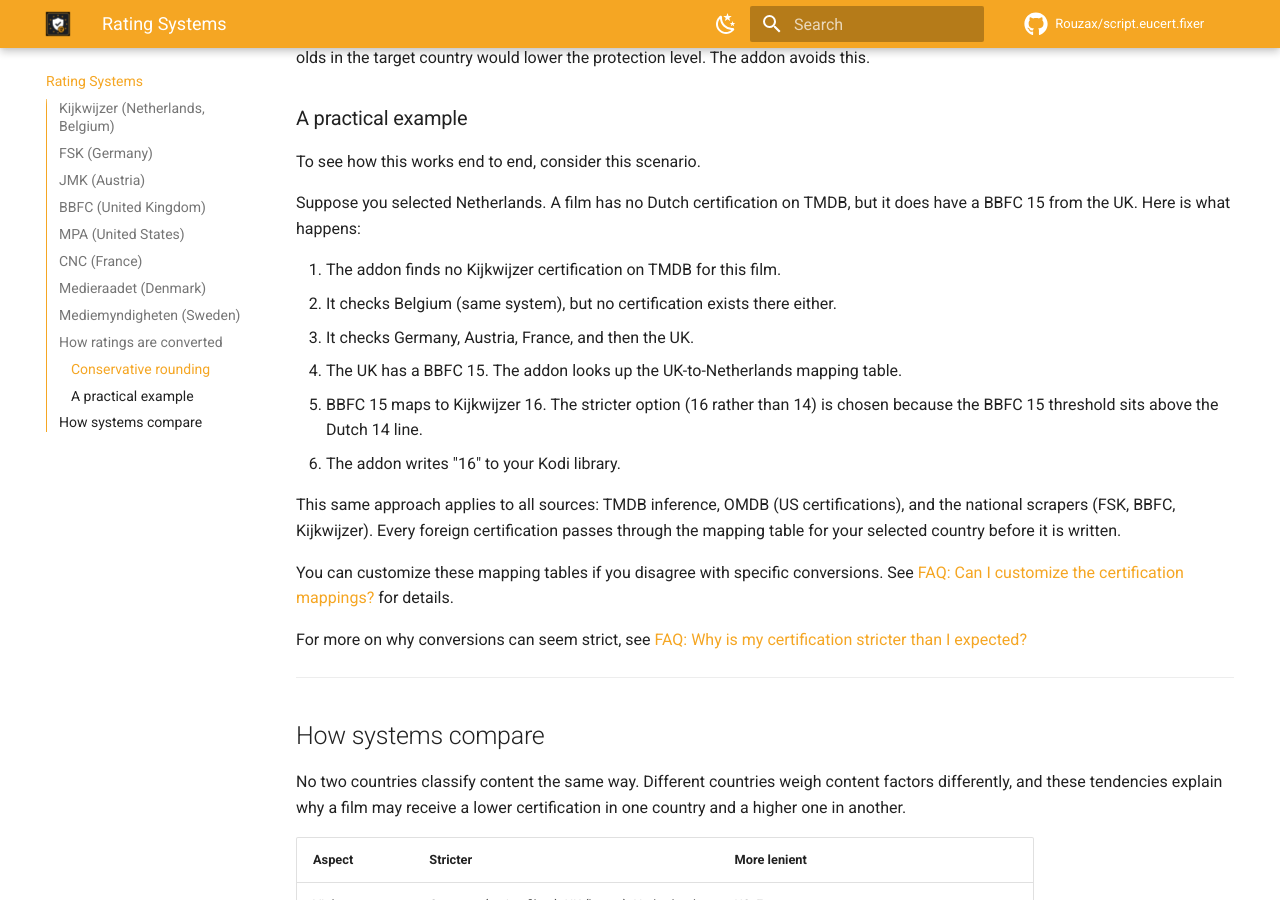
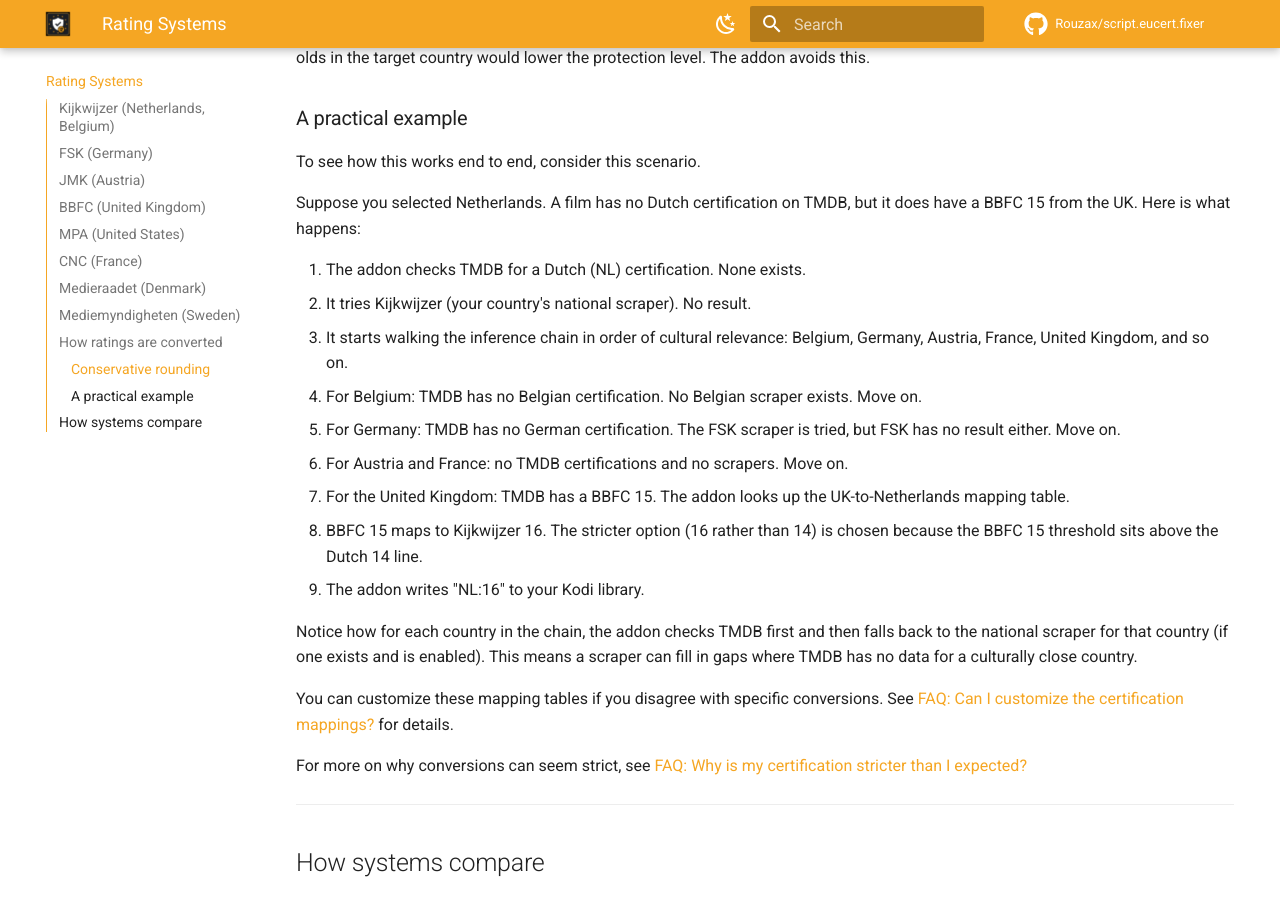
Before and after one commit to Rouzax/script.eucert.fixer, an MkDocs documentation site: the page built from docs/rating-systems.md, in a window 1280 px wide and 900 px high, scrolled down 5992 px. Built offline with MkDocs 1.6.1 and Material for MkDocs 9.7.7, drawn with Linux system fonts in a browser that asks for light colours; comment, search, counter and statistics services are not loaded.

Commit message:
docs: update practical example to reflect interleaved inference chain
The example now shows the correct tier order: TMDB direct, native
scraper, then the inference chain walking each country (TMDB first,
scraper fallback per country).

```diff
--- a/docs/rating-systems.md
+++ b/docs/rating-systems.md
@@ -218,14 +218,17 @@
 
 Suppose you selected Netherlands. A film has no Dutch certification on TMDB, but it does have a BBFC 15 from the UK. Here is what happens:
 
-1. The addon finds no Kijkwijzer certification on TMDB for this film.
-2. It checks Belgium (same system), but no certification exists there either.
-3. It checks Germany, Austria, France, and then the UK.
-4. The UK has a BBFC 15. The addon looks up the UK-to-Netherlands mapping table.
-5. BBFC 15 maps to Kijkwijzer 16. The stricter option (16 rather than 14) is chosen because the BBFC 15 threshold sits above the Dutch 14 line.
-6. The addon writes "16" to your Kodi library.
+1. The addon checks TMDB for a Dutch (NL) certification. None exists.
+2. It tries Kijkwijzer (your country's national scraper). No result.
+3. It starts walking the inference chain in order of cultural relevance: Belgium, Germany, Austria, France, United Kingdom, and so on.
+4. For Belgium: TMDB has no Belgian certification. No Belgian scraper exists. Move on.
+5. For Germany: TMDB has no German certification. The FSK scraper is tried, but FSK has no result either. Move on.
+6. For Austria and France: no TMDB certifications and no scrapers. Move on.
+7. For the United Kingdom: TMDB has a BBFC 15. The addon looks up the UK-to-Netherlands mapping table.
+8. BBFC 15 maps to Kijkwijzer 16. The stricter option (16 rather than 14) is chosen because the BBFC 15 threshold sits above the Dutch 14 line.
+9. The addon writes "NL:16" to your Kodi library.
 
-This same approach applies to all sources: TMDB inference, OMDB (US certifications), and the national scrapers (FSK, BBFC, Kijkwijzer). Every foreign certification passes through the mapping table for your selected country before it is written.
+Notice how for each country in the chain, the addon checks TMDB first and then falls back to the national scraper for that country (if one exists and is enabled). This means a scraper can fill in gaps where TMDB has no data for a culturally close country.
 
 You can customize these mapping tables if you disagree with specific conversions. See [FAQ: Can I customize the certification mappings?](faq.md#can-i-customize-the-certification-mappings) for details.
 
```
